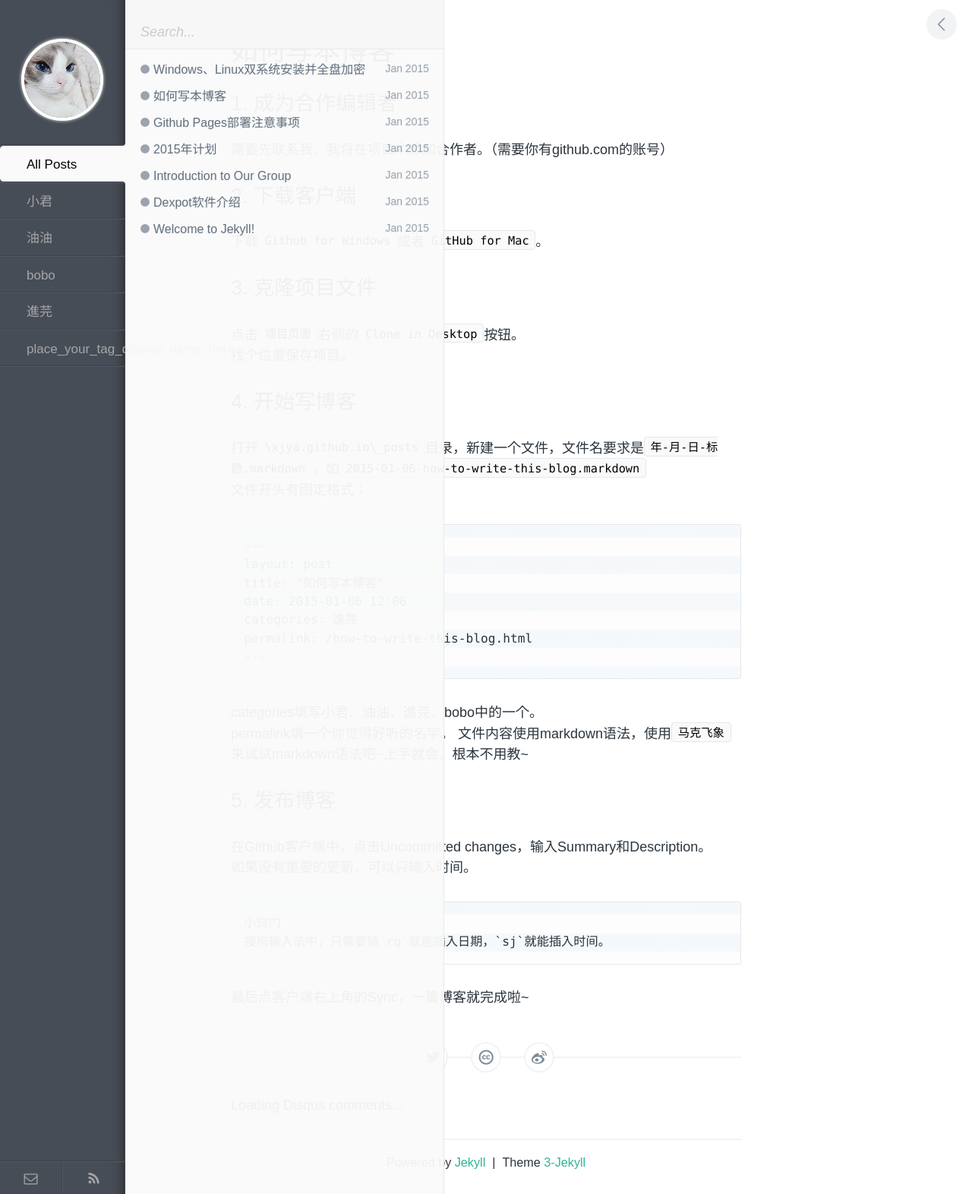
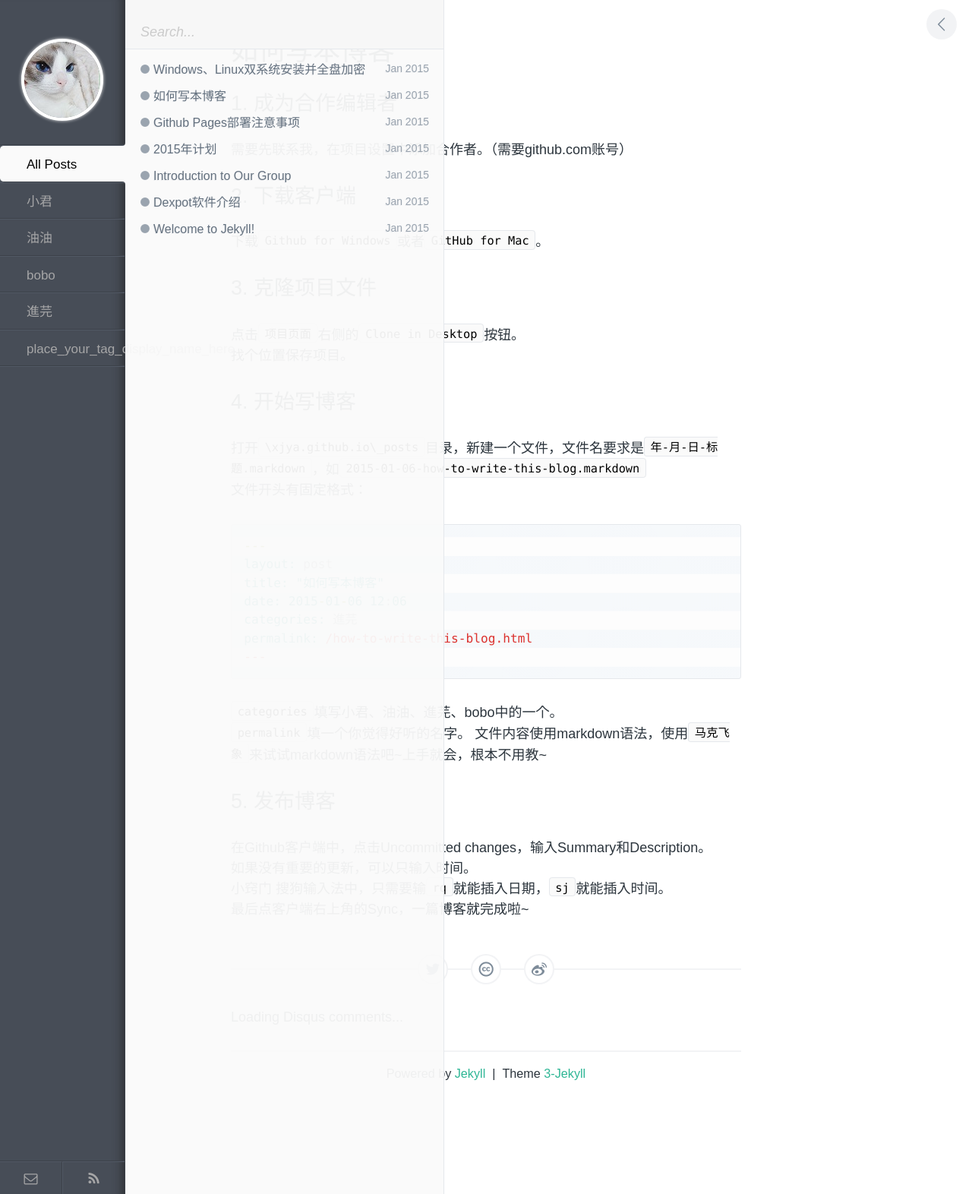
Before and after one commit to xjya/xjya.github.io, a Jekyll site: the page built from _posts/2015-01-06-how-to-write-this-blog.markdown, in a window 1280 px wide. Shown: the whole page at 76% size. Built offline with Jekyll 4.4.1, drawn with Linux system fonts in a browser that asks for light colours; comment, search, counter and statistics services are not loaded.

Commit message:
2015年1月6日13:46:23

```diff
--- a/_posts/2015-01-06-how-to-write-this-blog.markdown
+++ b/_posts/2015-01-06-how-to-write-this-blog.markdown
@@ -7,7 +7,7 @@
 ---
 
 #1. 成为合作编辑者
-需要先联系我，我将在项目中添加合作者。（需要你有github.com的账号）
+需要先联系我，在项目设置中添加合作者。（需要github.com账号）
 
 #2. 下载客户端
 下载[`Github for Windows`](https://windows.github.com/)或者[`GitHub for Mac`](https://mac.github.com/)。
@@ -19,24 +19,22 @@
 #4. 开始写博客
 打开`\xjya.github.io\_posts`目录，新建一个文件，文件名要求是`年-月-日-标题.markdown`，如`2015-01-06-how-to-write-this-blog.markdown`
 文件开头有固定格式：
-
-	---
-	layout: post
-	title: "如何写本博客"
-	date: 2015-01-06 12:06
-	categories: 進芫
-	permalink: /how-to-write-this-blog.html
-	---
-
-categories填写小君、油油、進芫、bobo中的一个。
-permalink填一个你觉得好听的名字。
+{% highlight ruby %}
+---
+layout: post
+title: "如何写本博客"
+date: 2015-01-06 12:06
+categories: 進芫
+permalink: /how-to-write-this-blog.html
+---
+{% endhighlight %}
+`categories`填写小君、油油、進芫、bobo中的一个。
+`permalink`填一个你觉得好听的名字。
 文件内容使用markdown语法，使用[`马克飞象`](http://maxiang.info/)来试试markdown语法吧~上手就会，根本不用教~
 
 #5. 发布博客
 在Github客户端中，点击Uncommitted changes，输入Summary和Description。
 如果没有重要的更新，可以只输入时间。
-
 	小窍门
 	搜狗输入法中，只需要输`rq`就能插入日期，`sj`就能插入时间。
-
 最后点客户端右上角的Sync，一篇博客就完成啦~
```
